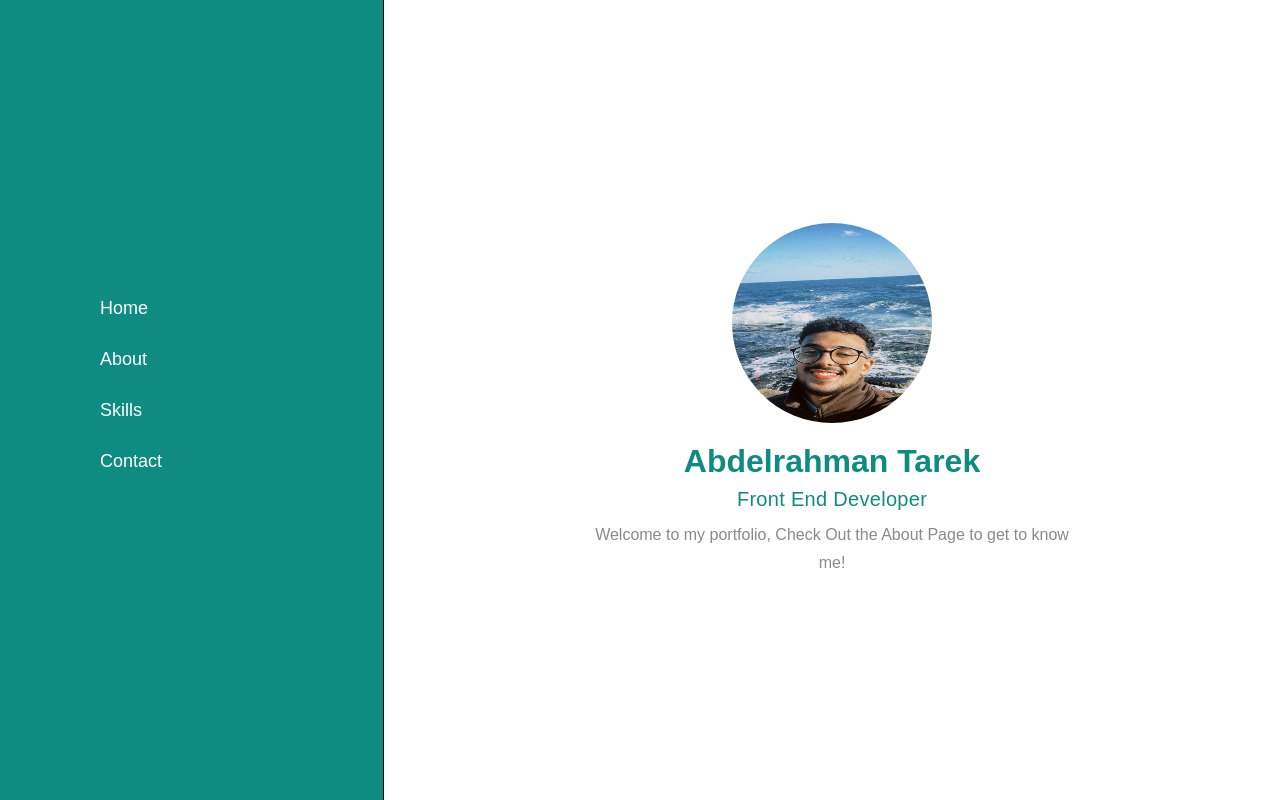
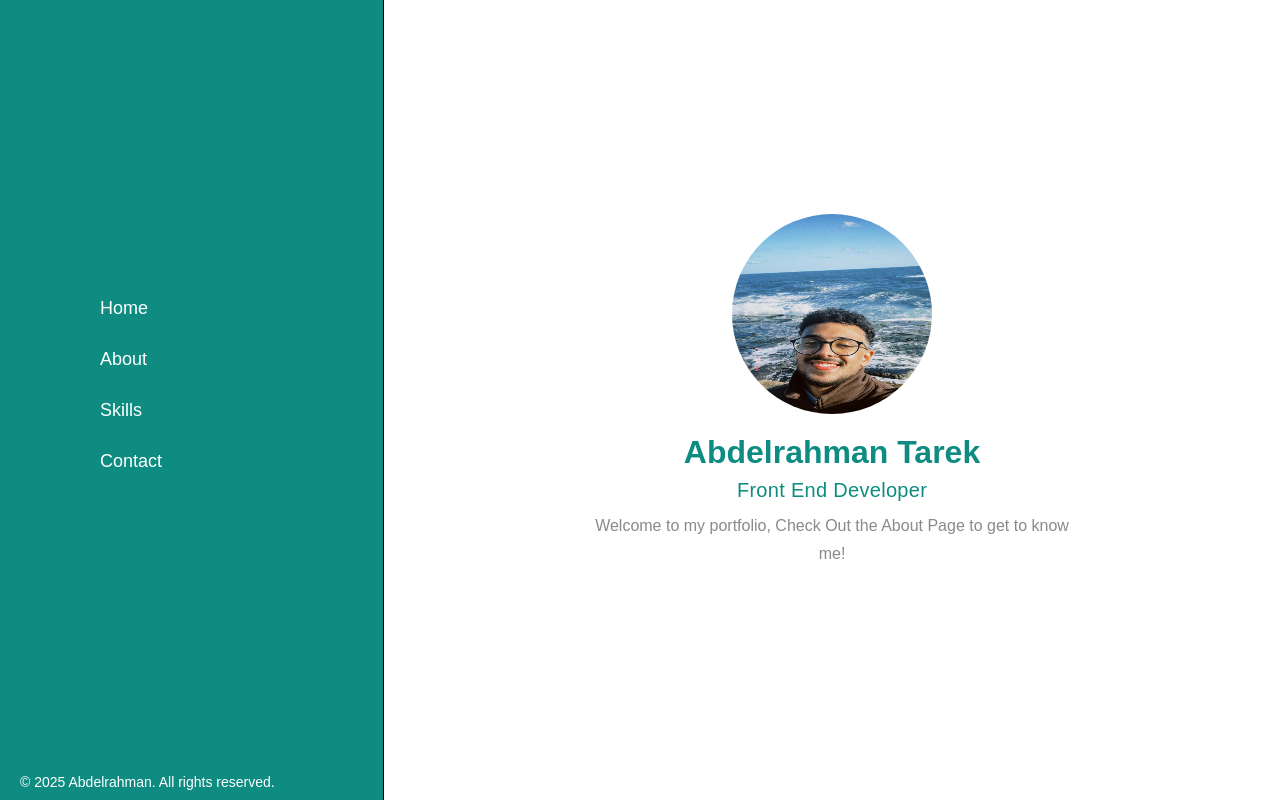
Before and after one commit to AbdelrahmanElkeraby/My-Portfolio, a plain HTML site: page index.html in a window 1280 px wide. Drawn offline with Linux system fonts and the light colour scheme.

Commit message:
Update footer with copyright and social icons

```diff
--- a/css/global.css
+++ b/css/global.css
@@ -63,3 +63,32 @@ h2{
     font-size: 32px;
     text-transform: capitalize;
 }
+
+.copy-right{
+    /*bottom: 0;
+    left: 15rem;
+    overflow: hidden;
+    white-space: nowrap;
+    text-overflow: ellipsis;
+    max-width: 100%;*/
+
+  position: fixed;
+  bottom: 0;
+  left: 0;
+  padding: 10px 20px;
+  width: 100%;
+  text-align: left;
+  background-color: white;
+  font-size: 14px;
+  color: white;
+  background: transparent;
+  z-index: 100;
+}
+.social-icons{
+   text-align: center;
+  position: fixed;
+  bottom: 40px;
+  width: 32%;
+  font-size: 26px;
+  padding: 10px 0;
+}
--- a/index.html
+++ b/index.html
@@ -29,6 +29,20 @@
                 Welcome to my portfolio, Check Out the About Page to get to know me!
                 </p>
             </div>
+             <div class="social-icons">
+                <a href="https://www.linkedin.com/in/abdelrhman-tarek-1a7ab2311/" target="_blank">
+                    <i class="fab fa-linkedin"></i>
+                </a>
+                <a href="https://github.com/AbdelrahmanElkeraby" target="_blank">
+                    <i class="fab fa-github"></i>
+                </a>
+                <a href="https://www.instagram.com/abdelrahmantarek0/" target="_blank">
+                    <i class="fab fa-instagram"></i>
+                </a>
+            </div>
+            <footer>
+    <p class="copy-right">&copy; 2025 Abdelrahman. All rights reserved.</p>
+   </footer>
 
     </div>
    </div>
```
Also changed, not shown: pages/about.html (+15 -0 lines), pages/contact.html (+15 -0 lines), pages/skills.html (+14 -0 lines).
